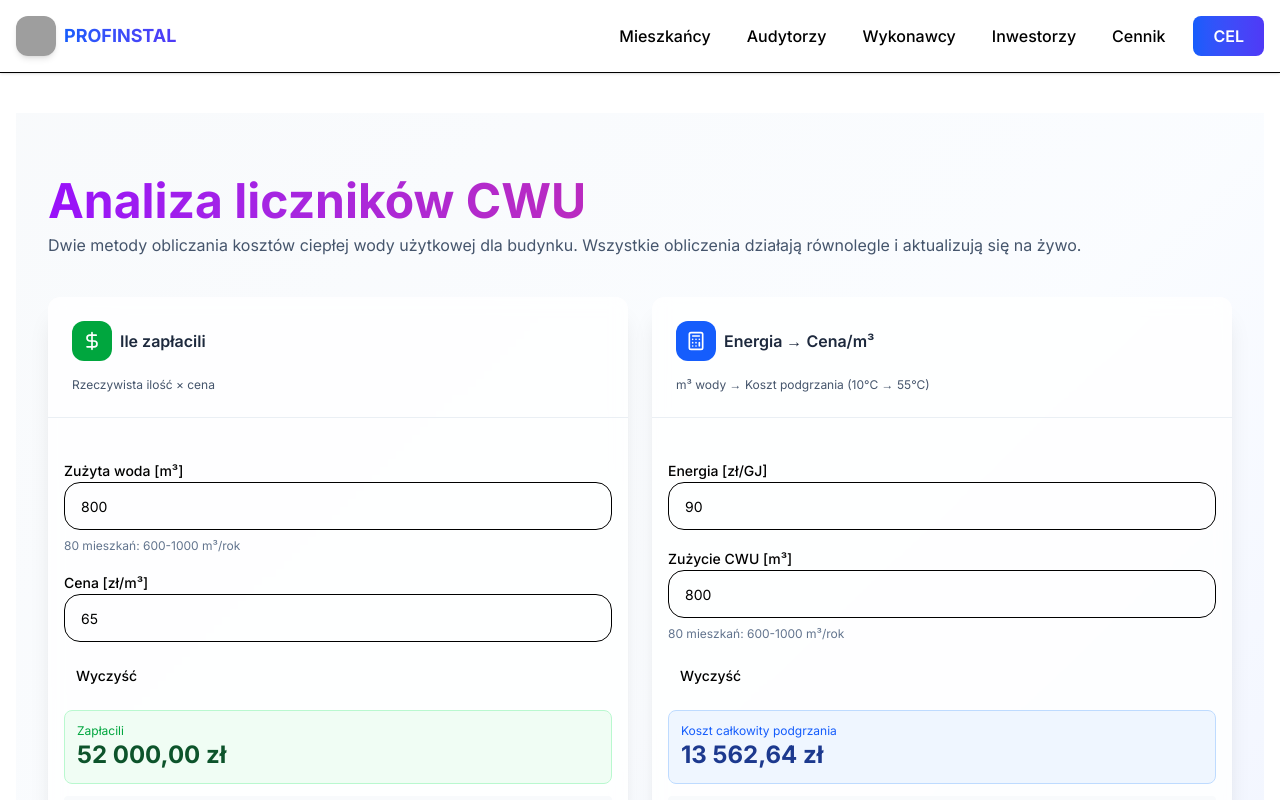
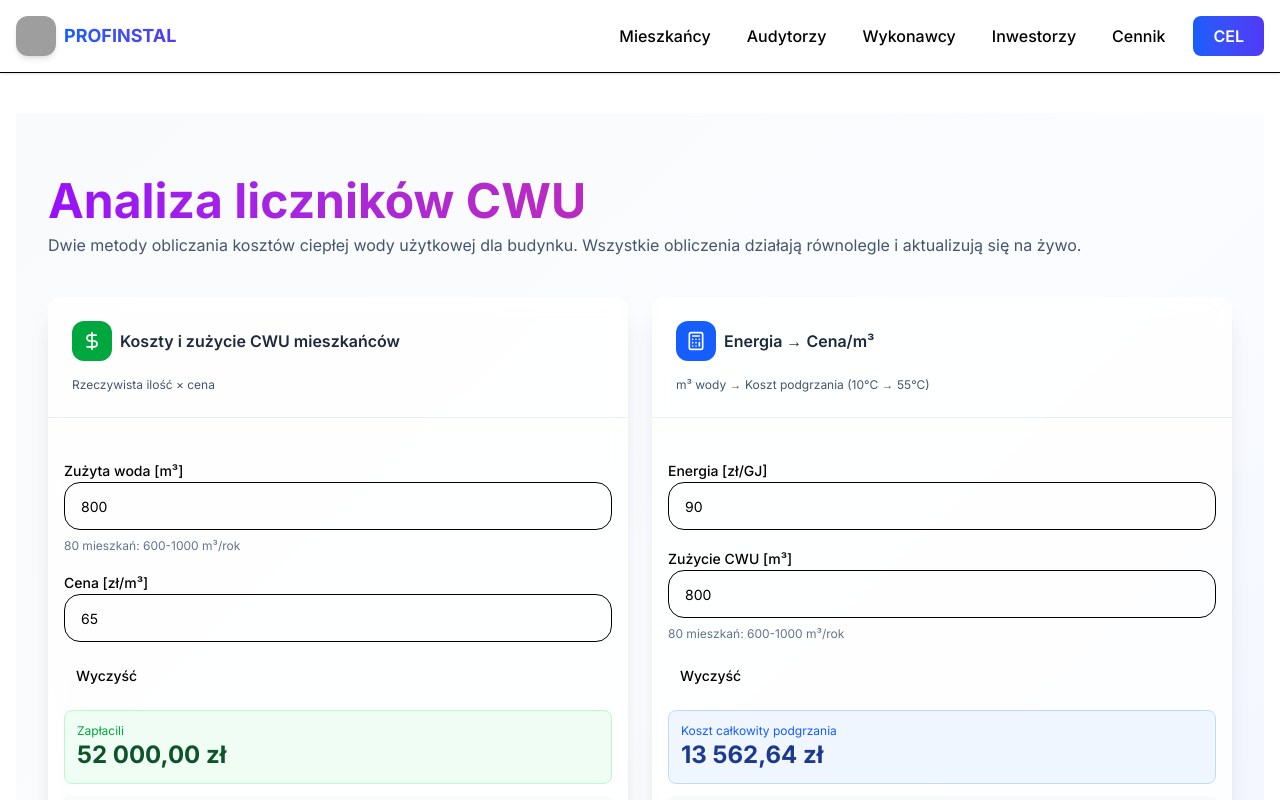
Before and after one commit to maciejslusarczykprofinstal/CWUv6, a Next.js app: page /audytorzy/liczniki in a window 1280 px wide. Shown: the top 800 px of the page. Built offline with nearby package versions, Linux system fonts and the light colour scheme; grey boxes are pictures that could not be loaded.

Commit message:
ui(liczniki): zmień tytuł na "Koszty i zużycie CWU mieszkańców"

```diff
--- a/src/app/audytorzy/liczniki/page.tsx
+++ b/src/app/audytorzy/liczniki/page.tsx
@@ -98,7 +98,7 @@ export default function LicznikiPage() {
                 <span className="inline-flex h-10 w-10 items-center justify-center rounded-xl bg-green-600 text-white flex-shrink-0">
                   <DollarSign className="h-5 w-5" />
                 </span>
-                <span>Ile zapłacili</span>
+                <span>Koszty i zużycie CWU mieszkańców</span>
               </CardTitle>
               <p className="text-xs text-slate-600 dark:text-slate-400 mt-2">
                 Rzeczywista ilość × cena
```
